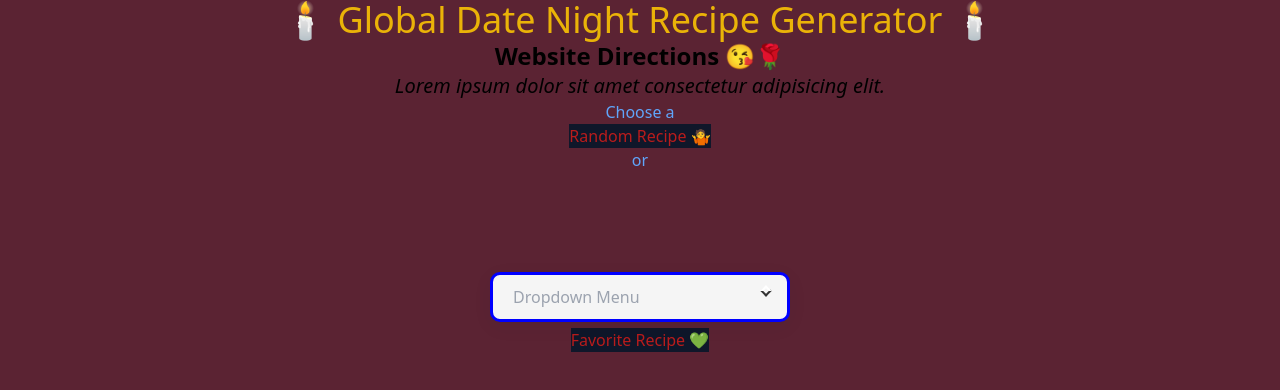
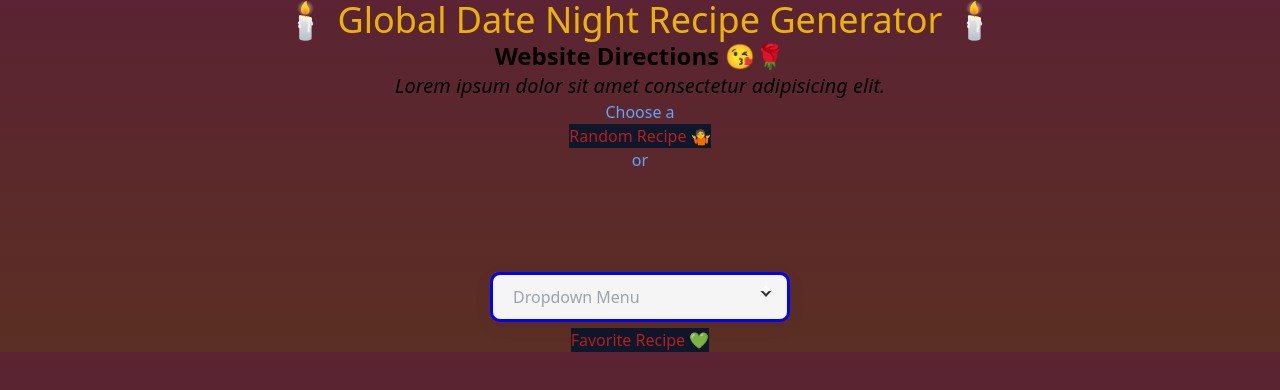
Before and after one commit to Joey2522/Team-X-Force, a plain HTML site: page index.html in a window 1280 px wide. Drawn offline with nearby package versions, Linux system fonts and the light colour scheme.

Commit message:
added bg color

```diff
--- a/assets/css/style.css
+++ b/assets/css/style.css
@@ -24,7 +24,7 @@ body {
 } */
 
 body {
-    background-color: #5B2333;
+    background-image: linear-gradient(#5B2333, #5b2f23);
 }
 
 /* Dropdown box styling beginning */
```
